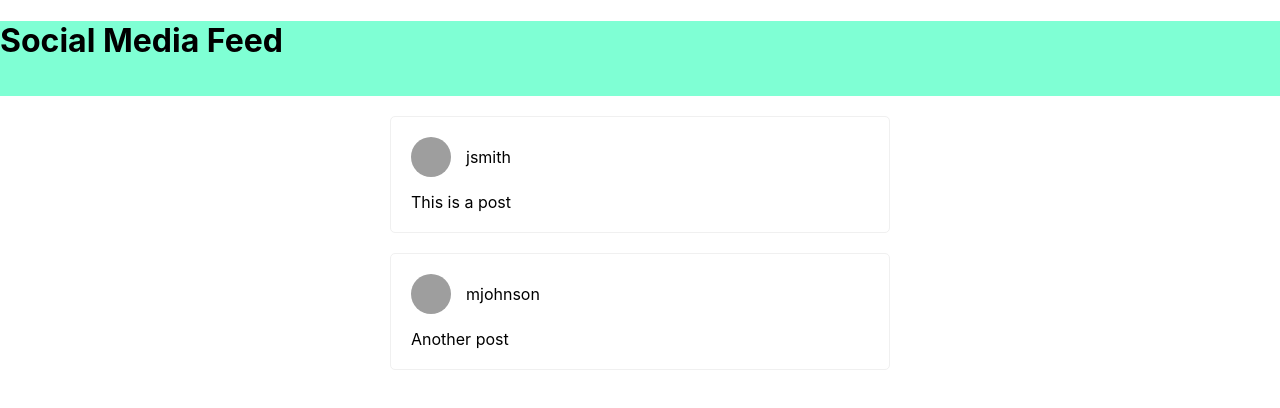
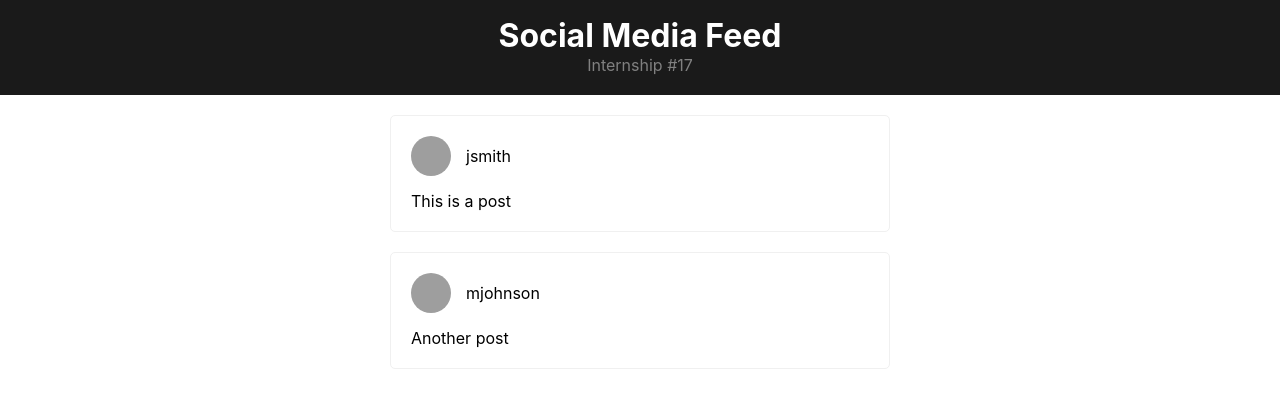
Before and after one commit to lovretomic/Internship-17-Social-Media-Feed, a React (Create React App) app in the folder social-media-feed/: page / in a window 1280 px wide. Shown: the top 408 px of the page. Built offline with nearby package versions, Linux system fonts and the light colour scheme; grey boxes are pictures that could not be loaded.

Commit message:
Updated design

```diff
--- a/social-media-feed/src/components/Header/Header.jsx
+++ b/social-media-feed/src/components/Header/Header.jsx
@@ -1,9 +1,15 @@
 import classes from "./index.module.css";
 
 const Header = () => {
+  const handleTitleClick = () => {
+    window.location.href = "/feed";
+  };
   return (
     <header className={classes.header}>
-      <h1 className={classes.headerTitle}>Social Media Feed</h1>
+      <h1 className={classes.headerTitle} onClick={() => handleTitleClick()}>
+        Social Media Feed
+      </h1>
+      <p className={classes.headerSubtitle}>Internship #17</p>
     </header>
   );
 };
--- a/social-media-feed/src/components/Header/index.module.css
+++ b/social-media-feed/src/components/Header/index.module.css
@@ -1,5 +1,25 @@
 .header {
-    height: 75px;
+    height: 95px;
     width: 100%;
-    background-color: aquamarine;
+    background-color: rgb(26, 26, 26);
+    display: flex;
+    flex-direction: column;
+    justify-content: center;
+    align-items: center;
 }
+
+.headerTitle {
+    margin: 0;
+    margin-top: -5px;
+    color: white;
+    cursor: pointer;
+}
+
+.headerTitle:hover {
+    color: rgb(197, 197, 197);
+}
+
+.headerSubtitle {
+    margin: 0;
+    color: gray;
+}
```
Also changed, not shown: social-media-feed/src/pages/PostPage/PostPage.jsx (+6 -2 lines), social-media-feed/src/pages/PostPage/index.module.css (added, +13 -0 lines).
